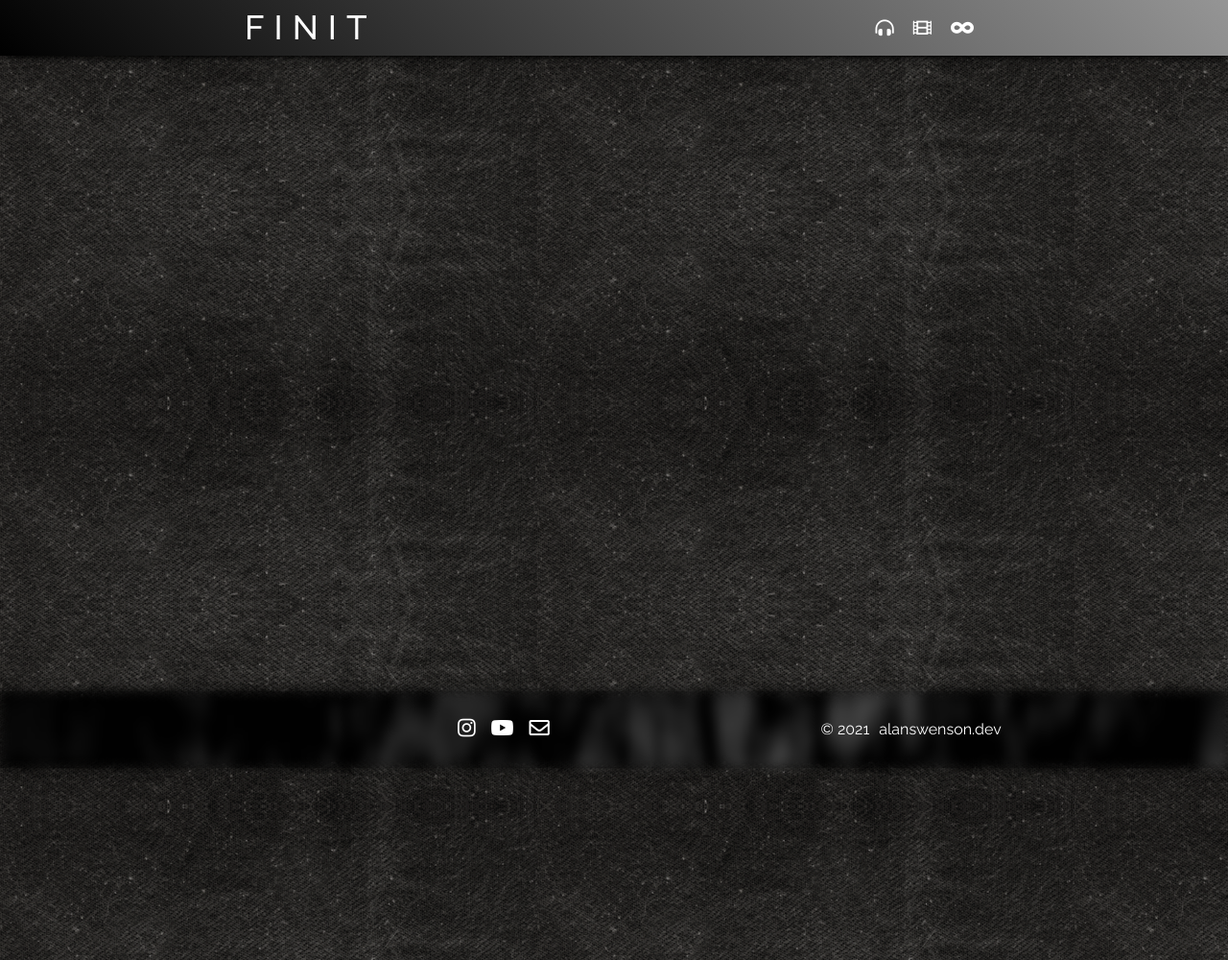
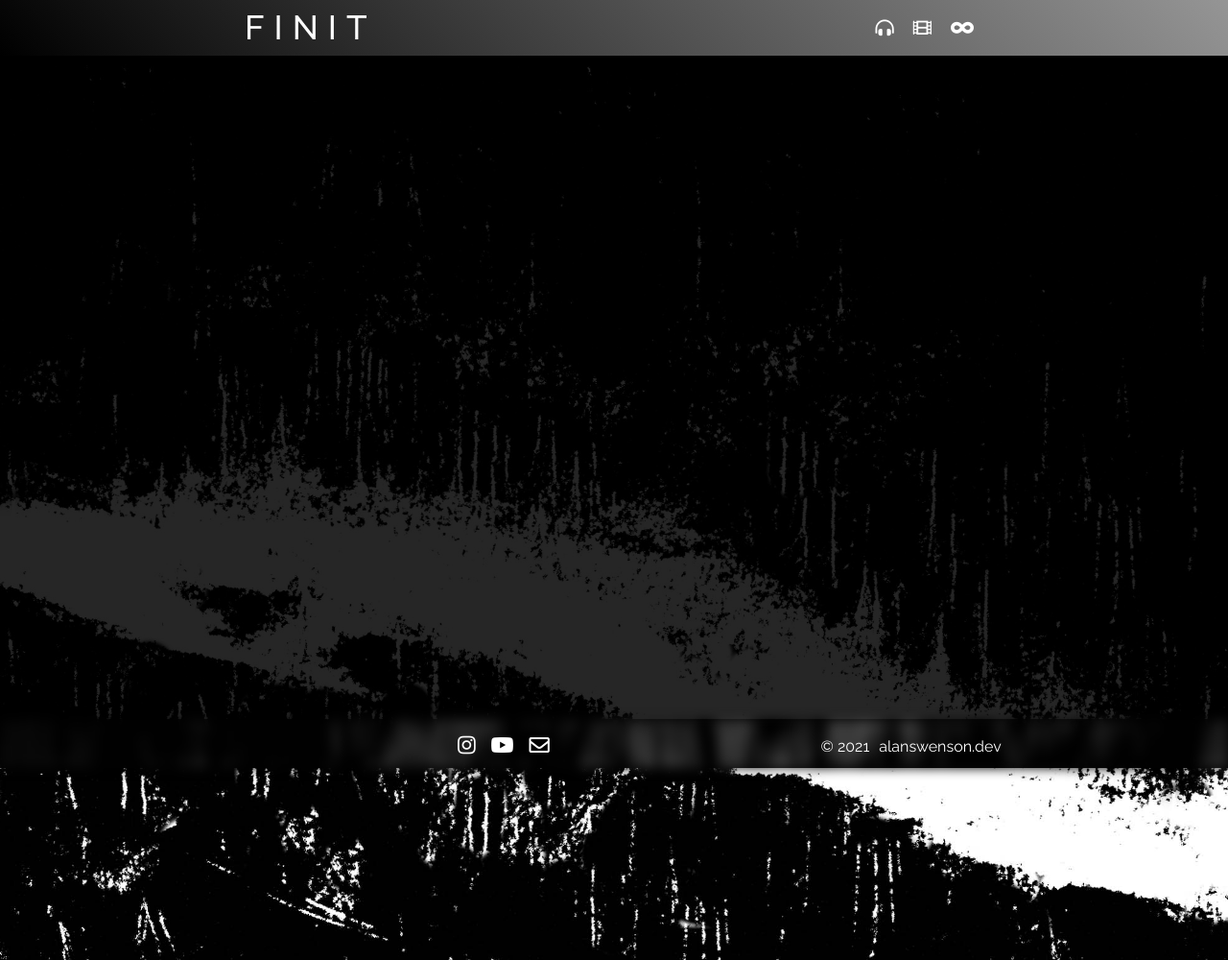
Before and after one commit to AlanSwenson/audio, a Flask app: page / in a window 1280 px wide. Shown: the whole page at 96% size. Run offline with Flask 2, Linux system fonts and the light colour scheme; some libraries are stand-ins or nearby versions.

Commit message:
much cooler background

```diff
--- a/audio/static/sass/custom.sass
+++ b/audio/static/sass/custom.sass
@@ -50,10 +50,21 @@ h1
 main
     min-height: 1000px
     background-color: #000
+    background-position: center
+    background-size: cover
+
+    &::before
+        content: ""
+        position: absolute
+        top: 0px
+        right: 0px
+        bottom: 0px
+        left: 0px
+        background-color: rgba(0,0,0,0.85)
 
 footer
     color: white
-    height: 80px
+    height: 50px
     font-size: 1em
 
     .background
@@ -67,11 +78,11 @@ footer
     &::before
         content: ""
         position: absolute
-        top: 0px
+        top: -1px
         right: 0px
         bottom: 0px
         left: 0px
-        background-color: rgba(0,0,0,0.25)
+        background-color: rgba(0,0,0,0.85)
 
     a
         color: white
--- a/audio/templates/home.html
+++ b/audio/templates/home.html
@@ -4,7 +4,7 @@
 {% include "nav.html" %}
 
 <main class="flex-shrink-0" style="background-image: url({{ url_for('static',
-filename='img/exclusive-paper.png' ) }});">
+filename='img/creepy-bg.jpg' ) }});">
 
     {% include "listen.html" %}
 
```
Also changed, not shown: audio/static/img/creepy-bg.jpg (added), audio/static/img/exclusive-paper.png (deleted).
